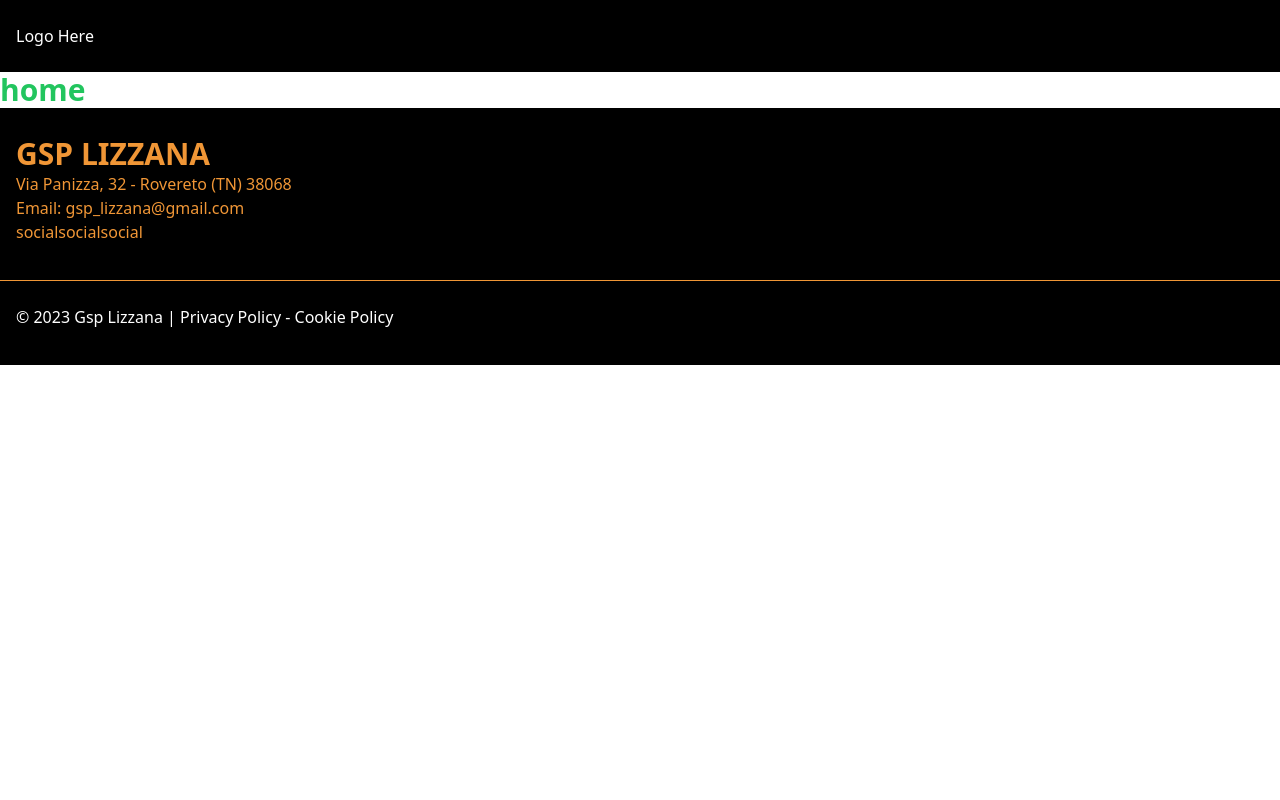
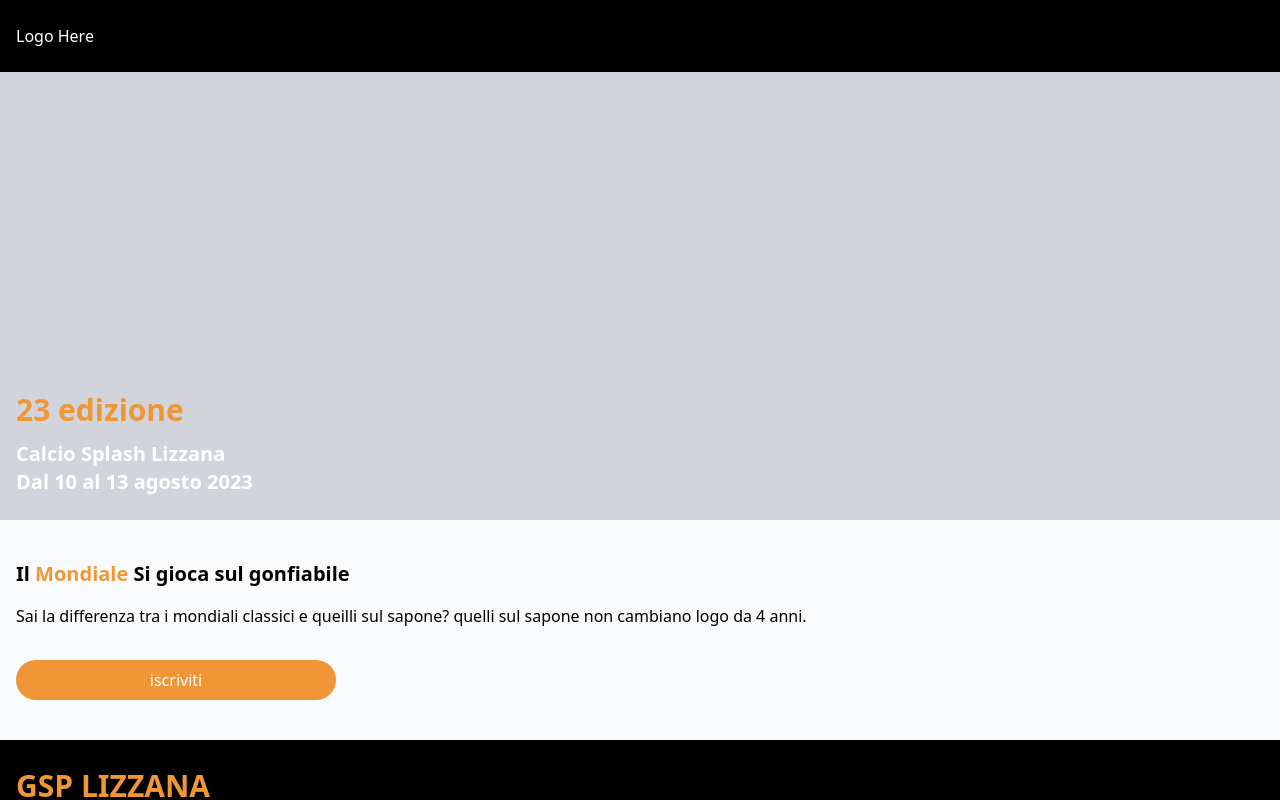
Before and after one commit to graziolieduardo/gsplizzana-frontend, a Next.js app: page / in a window 1280 px wide. Shown: the top 800 px of the page. Built offline with nearby package versions, Linux system fonts and the light colour scheme.

Commit message:
add style to homepage

```diff
--- a/src/pages/index.tsx
+++ b/src/pages/index.tsx
@@ -10,7 +10,31 @@ export default function Home() {
                 <link rel="icon" href="/favicon.ico" />
             </Head>
             <main>
-                <p className='text-3xl text-green-500 font-bold'>home</p>
+                <div className="container mx-auto">
+
+                    {/* jumbotron */}
+                    <section id='jumbotron' className='bg-gray-300'>
+                        <div className='px-4 pt-80 pb-6'>
+                            <h2 className='text-3xl text-primary font-bold'>23 edizione</h2>
+                            <h5 className='text-xl text-white font-bold mt-3'>Calcio Splash Lizzana</h5>
+                            <h5 className='text-xl text-white font-bold'>Dal 10 al 13 agosto 2023</h5>
+                        </div>
+
+                    </section>
+
+                    {/* register */}
+                    <section id='register' className='bg-gray-50'>
+                        <div className='px-4 py-10' >
+                            <h5 className='text-xl font-bold'>
+                                Il <span className='text-primary'>Mondiale</span> Si gioca sul gonfiabile
+                            </h5>
+
+                            <p className='mt-4'>Sai la differenza tra i mondiali classici e queilli sul sapone? quelli sul sapone non cambiano logo da 4 anni.</p>
+
+                            <button className='rounded-full bg-primary w-80 py-2 mt-8 text-white'>iscriviti</button>
+                        </div>
+                    </section>
+                </div>
             </main>
         </>
     )
--- a/src/partials/Footer.tsx
+++ b/src/partials/Footer.tsx
@@ -4,7 +4,7 @@ export const Footer = () => {
         <>
             <footer>
                 <div className="bg-black">
-                    <div className="py-3">
+                    <div className="py-3 leading-8">
 
                         {/* top */}
                         <div className="container mx-auto text-primary p-4 mb-5">
@@ -19,10 +19,10 @@ export const Footer = () => {
                         </div>
 
                         {/* horizoltal rule */}
-                        <div className="h-px bg-primary"></div>
+                        <div className="h-px bg-gray-50"></div>
 
                         {/* bottom */}
-                        <div className="container mx-auto px-4 text-white py-6">
+                        <div className="container mx-auto px-4 text-white py-4">
                             <p>&#169; 2023 Gsp Lizzana | Privacy Policy - Cookie Policy </p>
                         </div>
                     </div>
```
